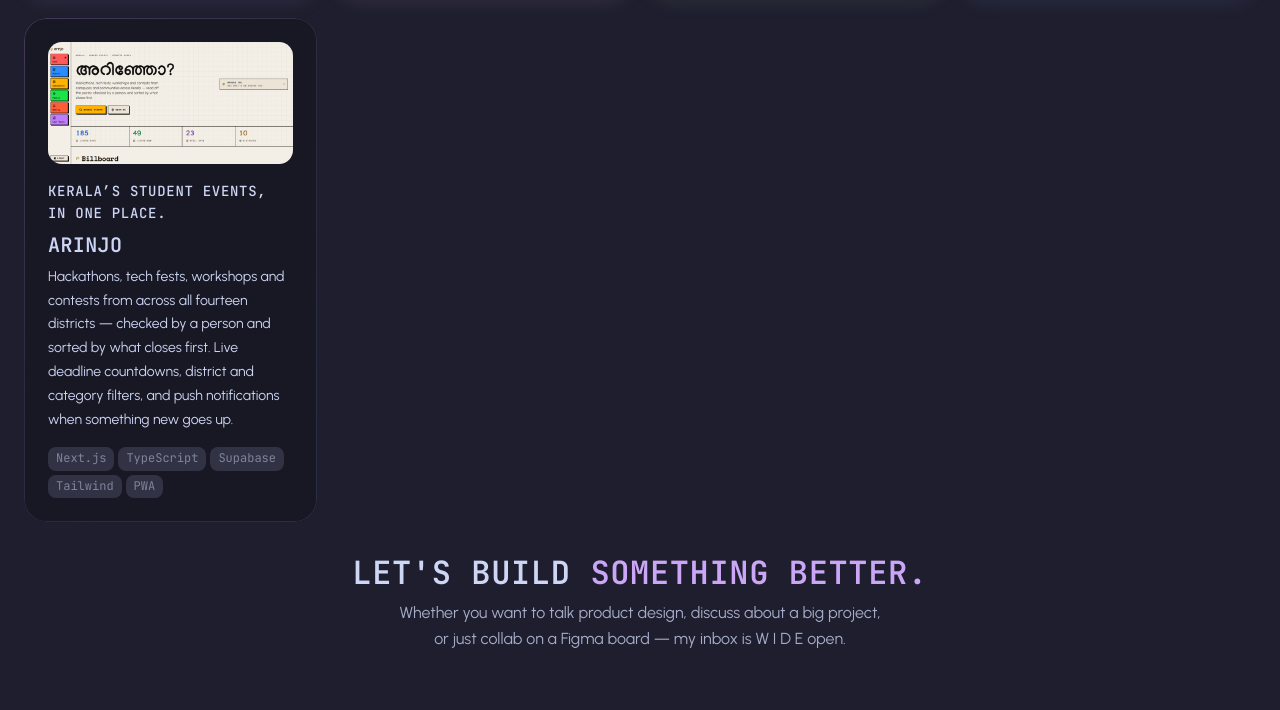
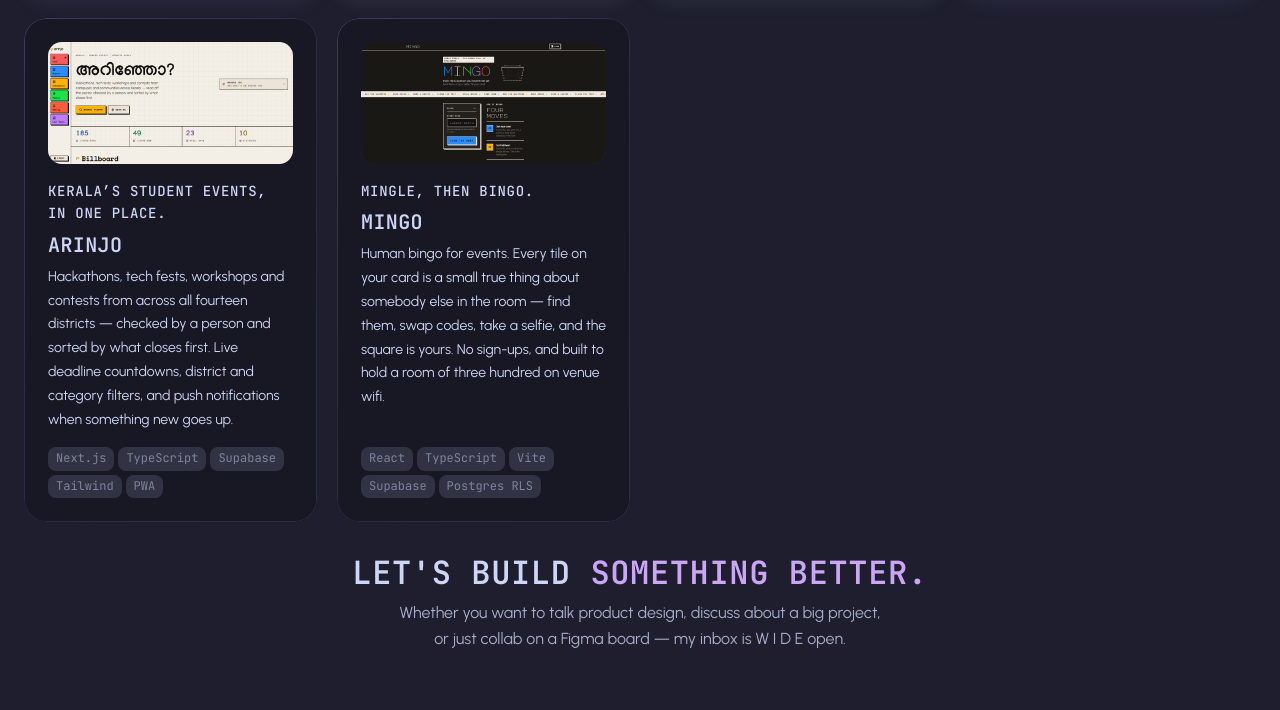
Before and after one commit to modkavartini/web, a website: page index.html in a window 1280 px wide. Shown: the part 1870-2580 px from the top of the page. Drawn offline with nearby package versions, Linux system fonts and the light colour scheme; no server answers.

Commit message:
Projects: add Mingo
Human bingo for events, live at mingo.modka.is-a.dev. Lavender slot,
stagger-7, 1600x800 capture of the landing page to match the 2/1 crop.

Co-Authored-By: Claude Opus 5 <noreply@anthropic.com>

```diff
--- a/index.html
+++ b/index.html
@@ -595,6 +595,30 @@
         </div>
       </a>
 
+      <!-- Mingo -->
+      <a href="https://mingo.modka.is-a.dev/" target="_blank" rel="noopener"
+        class="widget widget--lavender col-span-3 lg:col-span-6 fade-in-up stagger-7 project-widget" id="project-mingo">
+        <div class="project-card">
+          <div class="project-card__image-wrapper">
+            <img src="projects/mingo/1.png" alt="Mingo landing page" class="project-card__preview" loading="lazy">
+          </div>
+          <span class="project-card__tagline text-teal">Mingle, then bingo.</span>
+          <h3 class="project-card__title text-lavender">MINGO</h3>
+          <p class="project-card__description">
+            Human bingo for events. Every tile on your card is a small true thing about somebody else in the room
+            &mdash; find them, swap codes, take a selfie, and the square is yours. No sign-ups, and built to hold a
+            room of three hundred on venue wifi.
+          </p>
+          <div class="project-card__tech">
+            <span class="project-card__tech-tag">React</span>
+            <span class="project-card__tech-tag">TypeScript</span>
+            <span class="project-card__tech-tag">Vite</span>
+            <span class="project-card__tech-tag">Supabase</span>
+            <span class="project-card__tech-tag">Postgres RLS</span>
+          </div>
+        </div>
+      </a>
+
     </section>
 
     <!-- Contact Footer -->
```
Also changed, not shown: projects/mingo/1.png (added).
